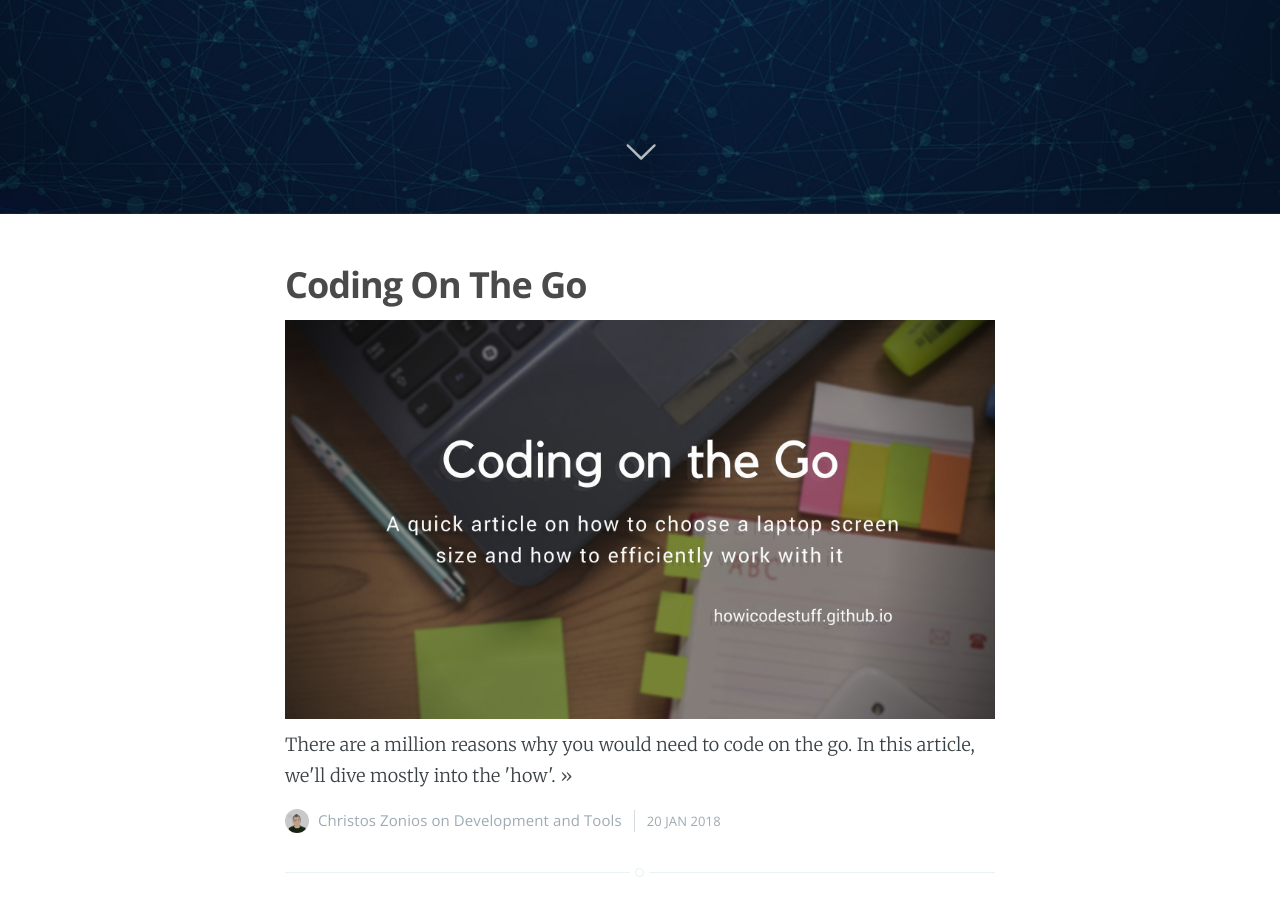
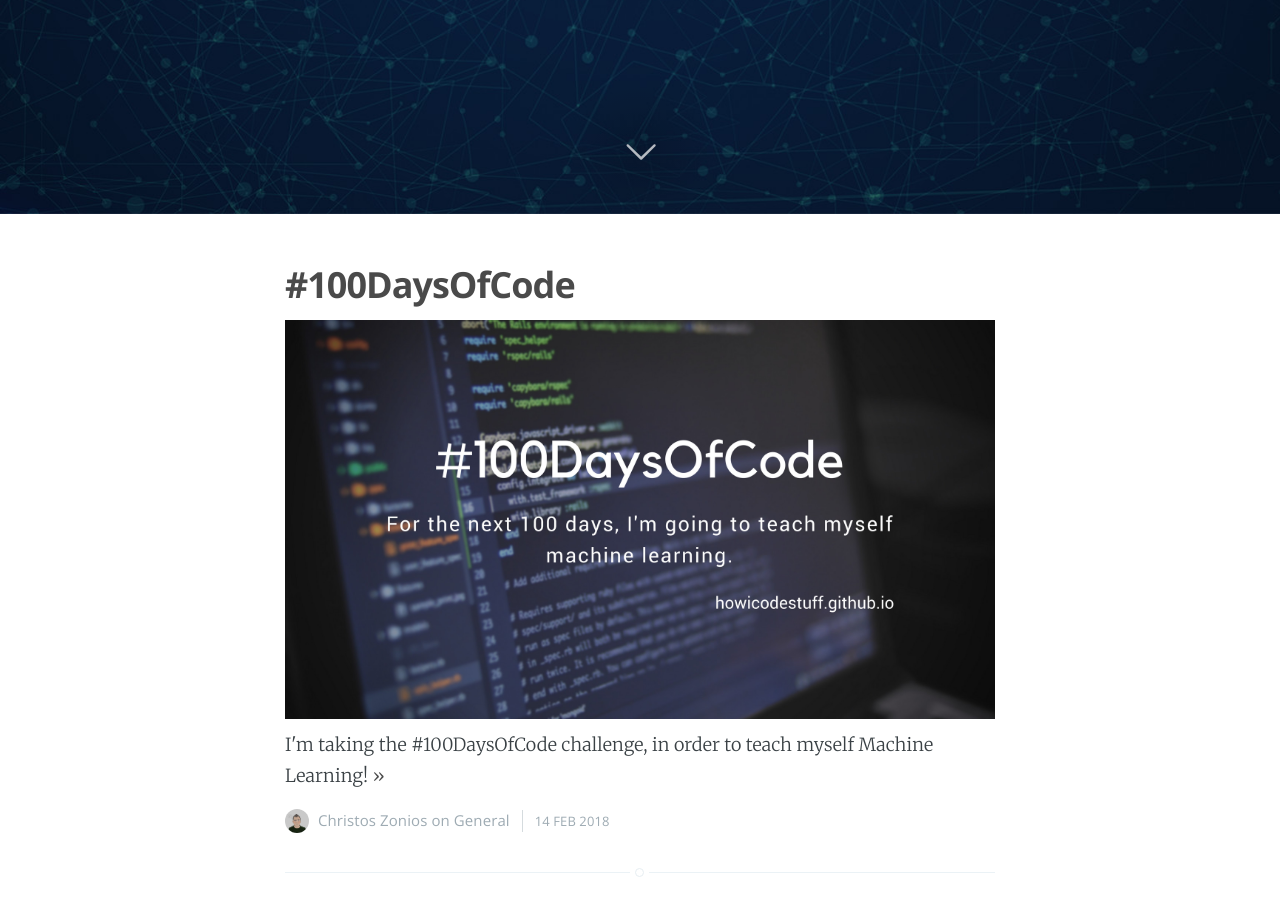
Before and after one commit to howicodestuff/howicodestuff.github.io, a Jekyll site: the page built from index.html, in a window 1280 px wide and 900 px high, scrolled down 686 px. Built offline with Jekyll 4.4.1, drawn with Linux system fonts in a browser that asks for light colours; the list of posts is cut into pages by our own code; comment, search, counter and statistics services are not loaded; some of the changed lines change nothing that is shown.

Commit message:
ADD post about 100daysofcode challenge

```diff
--- a/_layouts/default.html
+++ b/_layouts/default.html
@@ -10,6 +10,7 @@
     <meta name="MobileOptimized" content="320" />
     <meta name="viewport" content="width=device-width, initial-scale=1.0" />
     <meta property="og:image" content="{% if page.layout == 'post' %}{{ site.siteurl }}{{ page.cover }}{% else %}https://raw.githubusercontent.com/howicodestuff/howicodestuff.github.io/master/assets/images/preview.png{% endif %}" />
+    <meta property="og:title" content="{% if page.layout == 'post' %}{{ site.title }} - {{ page.title }}{% else %}{{ site.title }}{% endif %}">
     <meta name="description" content="{% if page.layout == 'post' %}{{ page.excerpt }}{% else %}{{ site.meta_description }}{% endif %}" />
 
     <!-- analytics -->
--- /dev/null
+++ b/_posts/2018-2-14-100-days-of-code.md
@@ -0,0 +1,35 @@
+---
+layout: post
+title:  "#100DaysOfCode"
+date:   2018-2-14 20:00:00
+comments: true
+math: false
+categories: General
+excerpt: "I'm taking the #100DaysOfCode challenge, in order to teach myself Machine Learning!"
+cover: '/assets/images/post-images/100daysofcode/100daysofcode.jpg'
+---
+
+Good evening everyone!
+
+After a pretty hard couple of weeks, I finally have some time to myself. I intend to use it in the most constructive way possible. Other than working out, eating well, studying smart (instead of hard), and prioritizing my work correctly in the morning so I can be as productive as possible, I've decided to take the 100DaysOfCode challenge.
+
+# \#100DaysOfCode
+
+[100DaysOfCode](http://www.100daysofcode.com/) is a challenge similar to others like 100DaysOfHealth, 100DaysOfFitness, etc. Basically, you have to code for at least an hour every day for the next 100 days, which is a huge commitment, but it makes it easy to stay motivated by being accountable to the whole world. I think it's a great idea! I was introduced to it by [the AI Jedi](http://theaijedi.com/), a stranger who I've been following for a while.
+
+A few months ago I wrote this [Pomodoro website](https://czonios.github.io/pomodoro/) and I intend to complete **at least** 2 pomodori a day for this challenge.
+
+![pomodoro web app](/assets/images/post-images/100daysofcode/pomodoro.jpg)
+<p style="text-align: center"><small>(Sorry for the shameless self promotion)</small></p>
+
+Now, I already know how to code, I code maybe about 5 hours a day already because I work part-time in web application development, and I also have a lot of University projects which frequently require coding. However, the description of this challenge is not that strict - so I'll use that to my advantage.
+
+For the next 100 days, I'll be teaching myself machine learning and especially deep learning. I've already created a [roadmap to machine learning](https://howicodestuff.github.io/machine_learning/2018/01/12/a-roadmap-to-machine-learning.html), and I'm about halfway through, so I'm going to get started on a project as soon as I can, and study more about this area in the meantime.
+
+<blockquote class="twitter-tweet" data-lang="en"><p lang="en" dir="ltr">Today I will take on the <a href="https://twitter.com/hashtag/100DaysOfCode?src=hash&amp;ref_src=twsrc%5Etfw">#100DaysOfCode</a> challenge, inspired by <a href="https://twitter.com/theAIJedi?ref_src=twsrc%5Etfw">@theAIJedi</a>. My journey will be on <a href="https://twitter.com/hashtag/MachineLearning?src=hash&amp;ref_src=twsrc%5Etfw">#MachineLearning</a>, mostly <a href="https://twitter.com/hashtag/DeepLearning?src=hash&amp;ref_src=twsrc%5Etfw">#DeepLearning</a>. Wish me luck! 😬</p>&mdash; Christos Zonios (@christoszonios) <a href="https://twitter.com/christoszonios/status/963809853553692674?ref_src=twsrc%5Etfw">February 14, 2018</a></blockquote>
+<script async src="https://platform.twitter.com/widgets.js" charset="utf-8"></script>
+
+
+I invite you all to join me on this journey, and follow me on [Twitter](https://twitter.com/christoszonios) so you can see my everyday progress, and show me yours. I'll also be giving periodic updates on this blog. Their frequency is not yet decided, but I thought maybe every 15 or 20 days is a good starting point.
+
+See you on the next one, and happy coding!
```
Also changed, not shown: assets/images/post-images/100daysofcode/100daysofcode.jpg (added), assets/images/post-images/100daysofcode/pomodoro.jpg (added).
